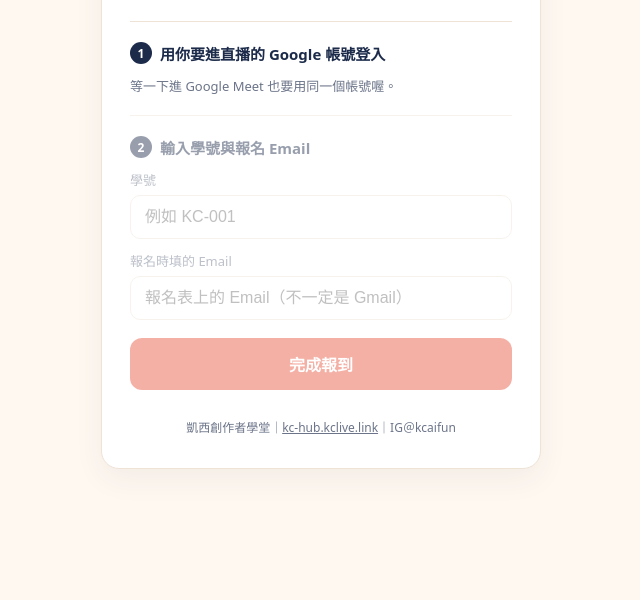
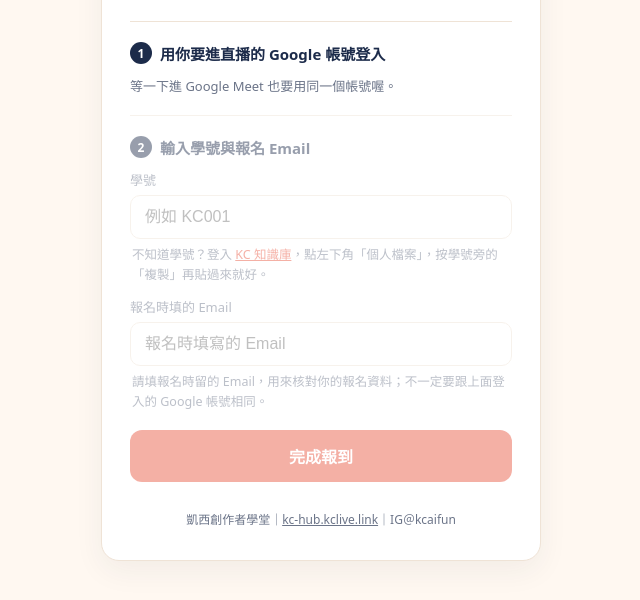
Before and after one commit to KCKC-TW/checkin, a plain HTML site: page index.html in a window 1280 px wide. Shown: the part 170-770 px from the top of the page, without its empty margins (319-959 px from the left). Drawn offline with Linux system fonts and the light colour scheme; no server answers.

Commit message:
報到頁：學號與 Email 欄位加上提示說明
Co-Authored-By: Claude Opus 5.5 <noreply@anthropic.com>
Claude-Session: https://claude.ai/code/session_013C6K1sdXWJ8RDcX1yYuwtV

```diff
--- a/index.html
+++ b/index.html
@@ -43,6 +43,8 @@
   .success .big{font-size:44px}
   .warn{background:#FFF4E5;border-radius:12px;padding:12px 14px;font-size:14px;line-height:1.7;text-align:left;margin-top:16px}
   .muted{color:var(--muted);font-size:13px}
+  .hint{color:var(--muted);font-size:12.5px;line-height:1.6;margin:6px 2px 0}
+  .hint a{color:var(--red)}
   .disabled{opacity:.45;pointer-events:none}
   footer{margin-top:28px;text-align:center;font-size:12px;color:var(--muted)}
   footer a{color:var(--muted)}
@@ -67,10 +69,12 @@
       <form id="form" autocomplete="on">
         <div id="sidBox">
           <label for="sid">學號</label>
-          <input id="sid" name="sid" placeholder="例如 KC-001" required autocapitalize="characters">
+          <input id="sid" name="sid" placeholder="例如 KC001" required autocapitalize="characters">
+          <p class="hint">不知道學號？登入 <a href="https://kc-hub.kclive.link" target="_blank" rel="noopener">KC 知識庫</a>，點左下角「個人檔案」，按學號旁的「複製」再貼過來就好。</p>
         </div>
         <label for="email">報名時填的 Email</label>
-        <input id="email" name="email" type="email" placeholder="報名表上的 Email（不一定是 Gmail）" required>
+        <input id="email" name="email" type="email" placeholder="報名時填寫的 Email" required>
+        <p class="hint">請填報名時留的 Email，用來核對你的報名資料；不一定要跟上面登入的 Google 帳號相同。</p>
         <button class="btn" id="submit" type="submit">完成報到</button>
       </form>
     </div>
```
